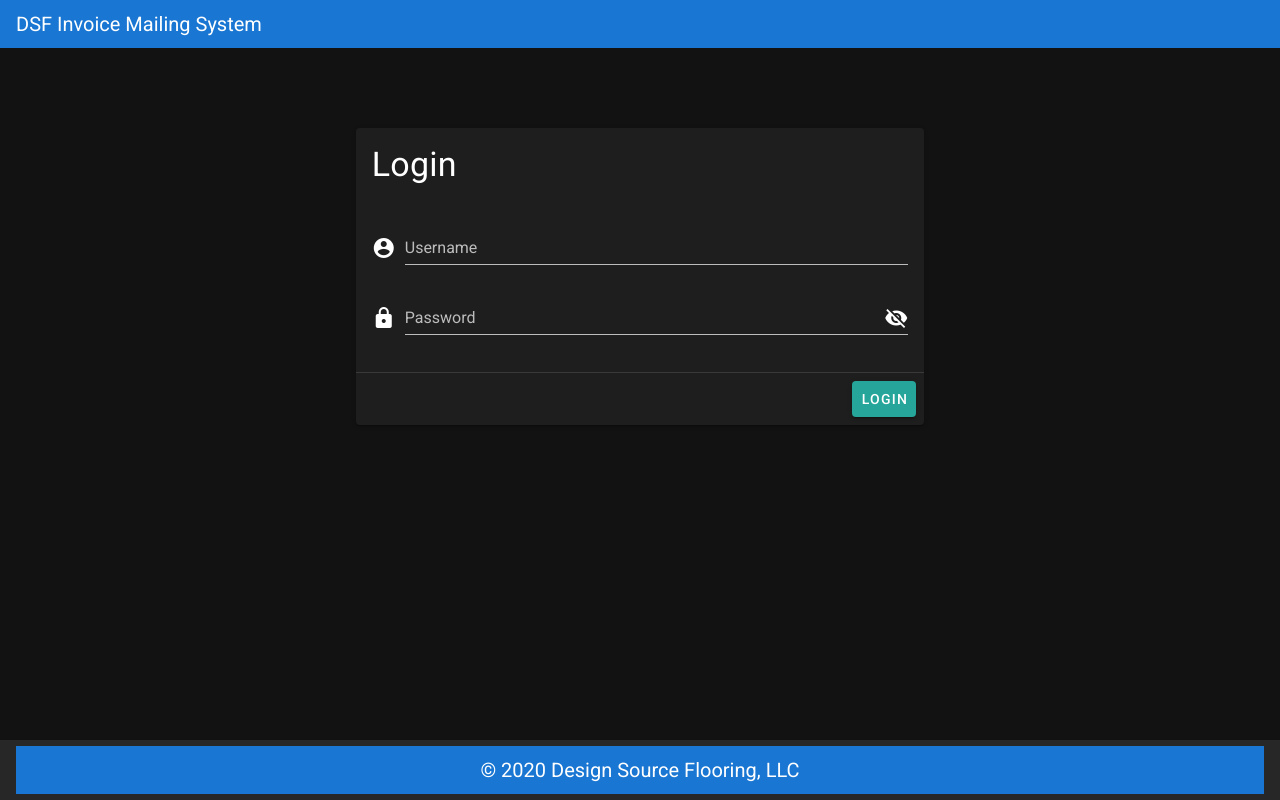
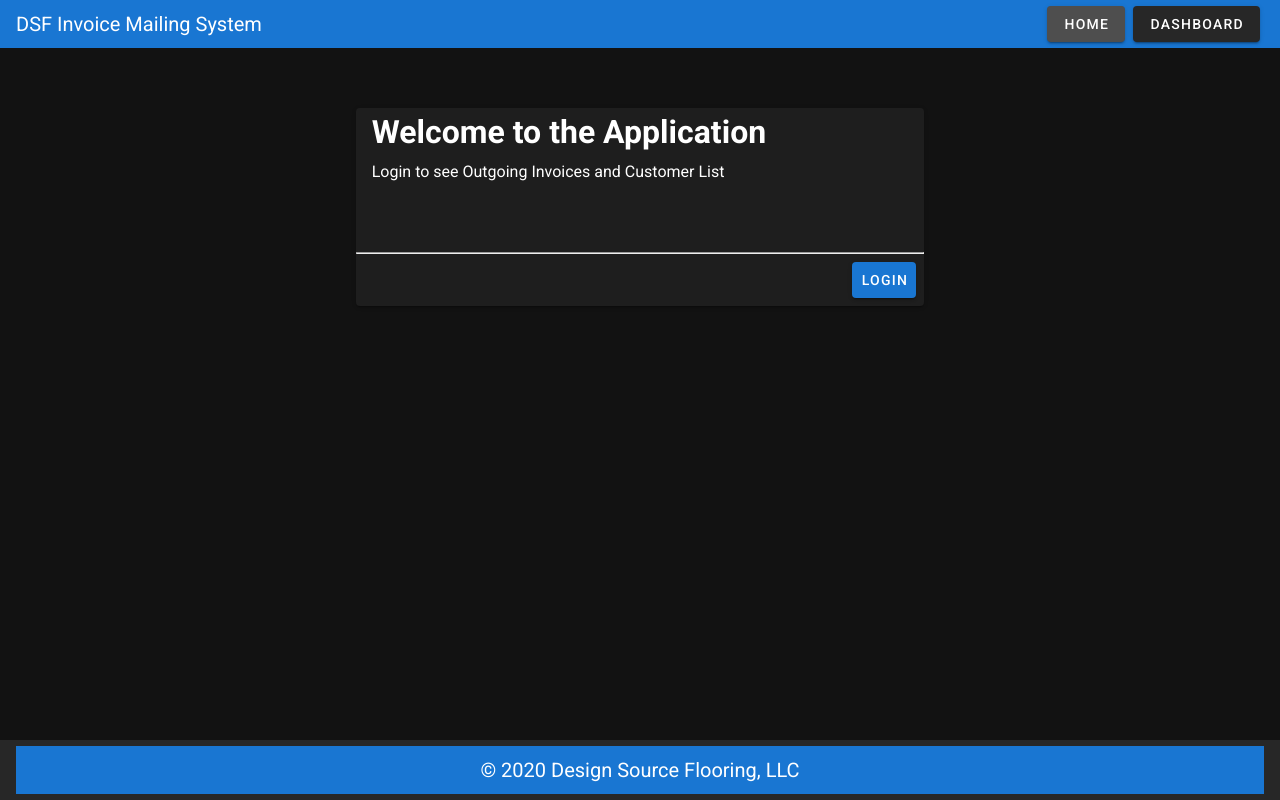
Before and after one commit to tboyd-dsf/invoice-mailer-client, a Nuxt app: page / in a window 1280 px wide. Built offline with nearby package versions, Linux system fonts and the light colour scheme.

Commit message:
creating home page, and signup page

```diff
--- a/components/LayoutComps/AppNavBar.vue
+++ b/components/LayoutComps/AppNavBar.vue
@@ -1,6 +1,9 @@
 <template>
     <v-app-bar color="primary" dark flat dense>
         <v-toolbar-title>DSF Invoice Mailing System</v-toolbar-title>
+        <v-spacer></v-spacer>
+        <v-btn class="mx-1" to='/'>Home</v-btn>
+        <v-btn class="mx-1" to='/dashboard'>Dashboard</v-btn>
     </v-app-bar>
 </template>
 
--- a/pages/index.vue
+++ b/pages/index.vue
@@ -1,14 +1,34 @@
 <template>
-  <v-container>
-    <login-mod></login-mod>
-  </v-container>
+    <v-container>
+        <v-row>
+            <v-col cols="12" md="6" offset-md="3">
+                <v-card>
+                    <v-list-item>
+                        <h1>Welcome to the Application</h1>
+                    </v-list-item>
+                    <v-list-item>
+                        <p>Login to see Outgoing Invoices and Customer List</p>
+                    </v-list-item>
+                    <div class="my-12"></div>
+                    <hr>
+                    <v-card-actions>
+                        <v-spacer></v-spacer>
+                        <v-btn color="primary" to="/signup">
+                            Login
+                        </v-btn>
+                    </v-card-actions>
+                </v-card>
+            </v-col>
+        </v-row>
+    </v-container>
 </template>
 
 <script>
-import LoginMod from '../components/IndexComps/LoginMod'
-export default {
-  components: {
-    LoginMod
-  }
-}
+    export default {
+
+    }
 </script>
+
+<style scoped>
+
+</style>
--- /dev/null
+++ b/pages/signup.vue
@@ -0,0 +1,16 @@
+
+
+<template>
+  <v-container>
+    <login-mod></login-mod>
+  </v-container>
+</template>
+
+<script>
+import LoginMod from '../components/SignUpComps/LoginMod'
+export default {
+  components: {
+    LoginMod
+  }
+}
+</script>
```
Also changed, not shown: components/SignUpComps/LoginMod.vue (renamed from components/IndexComps/LoginMod.vue).
